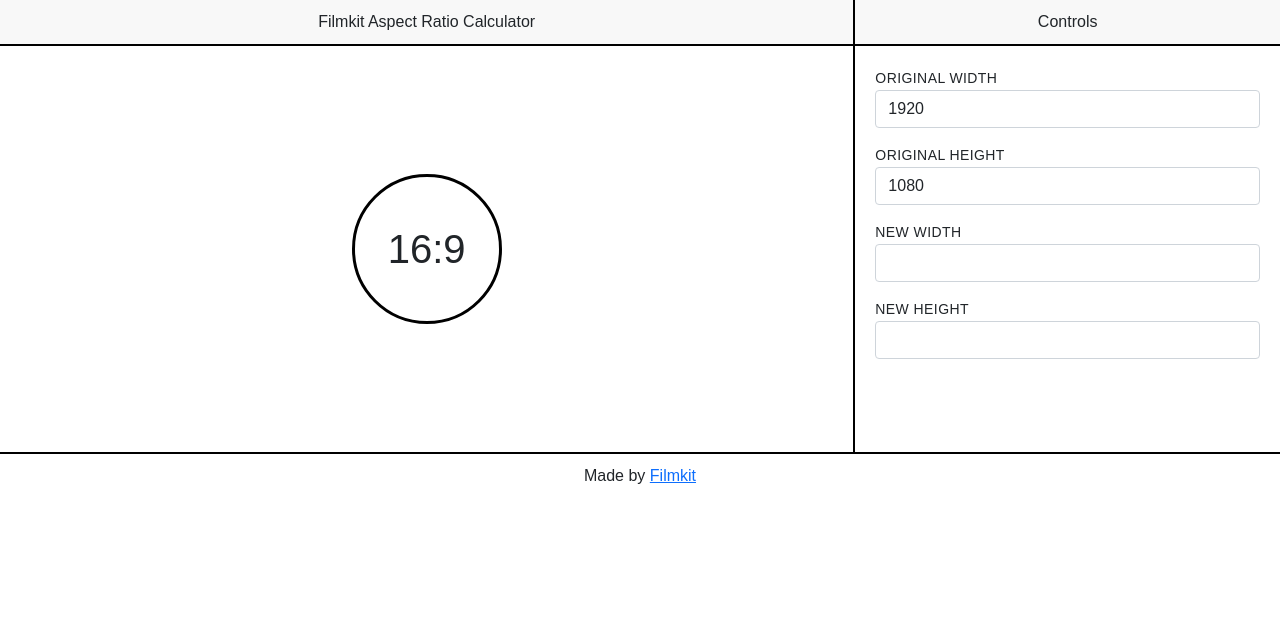
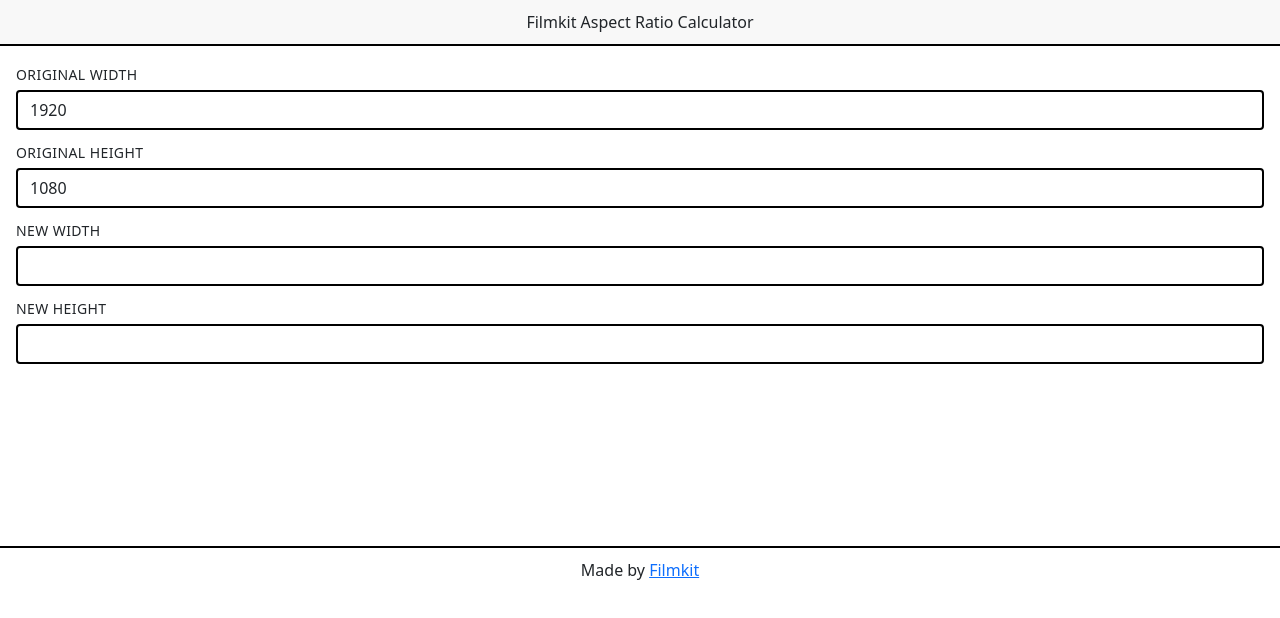
Before and after one commit to dashpilot/aspectratio.cinetools.net, a Vue app: page / in a window 1280 px wide. Shown: the top 618 px of the page. Built offline with nearby package versions, Linux system fonts and the light colour scheme.

Commit message:
Simplified the app

```diff
--- a/public/style.css
+++ b/public/style.css
@@ -1,148 +1,104 @@
-#main{
-	font-family: Montserrat,sans-serif;
-	overflow: hidden;
-	background-color: white;
+main {
+  overflow: hidden;
+}
+
+.wdgt-toolbar {
+  padding: 10px;
+  border-bottom: 2px solid black;
+  text-align: center;
+  background-color: #F8F8F8;
+}
+
+.wdgt-searchbar {
+  padding: 15px;
+  padding-bottom: 0;
+  border-bottom: 2px solid black;
+  height: 69px;
+}
+
+.wdgt-side {
+  border-left: 2px solid black;
+}
+
+a.list-group-item {
+  cursor: pointer;
+}
+
+a.list-group-item:hover {
+  background-color: #F8F8F8;
+  color: black;
+}
+
+.wdgt-content {
+  height: 500px;
+  overflow: hidden;
+  overflow-y: auto;
+}
+
+.wdgt-toolbar span {
+
+  text-align: center;
+}
+
+.wdgt-screen {
+  position: relative;
+}
+
+.detail {
+  background-color: white;
+  width: 100%;
+  height: 100%;
+  position: absolute;
+  top: 0;
+  right: -100%;
+}
+
+.show {
+  transition: .7s;
+  right: 0%;
+}
+
+.fa-chevron-left {
+  float: left;
+
+  margin-top: 4px;
+}
+
+.fa-chevron-left:hover {
+  color: blue;
+  cursor: pointer;
+}
+
+.img-wrap {
+  clear: both;
+  border-bottom: 2px solid black;
+  padding-top: 15px;
+}
+
+.img-wrap img {
+  display: block;
+  width: 300px;
+  margin: 0 auto;
+  margin-bottom: 20px;
+}
+
+.form-control {
+  border: 2px solid black;
+	margin-bottom: 10px;
+}
+
+.list-group-item {
+  border: 2px solid black;
+}
+
+.wdgt-footer {
+  padding: 10px;
+  border-top: 2px solid black;
 }
 
 label{
-  text-transform: uppercase;
-  letter-spacing: 0.03em;
-  font-size: 14px;
+	text-transform: uppercase;
+	font-size: 14px;
+	letter-spacing: 0.03em;
+	margin-bottom: 5px;
 }
-
-.form-control{
-  margin-bottom: 15px;
-}
-
-.wdgt{
-  margin-bottom: 15px;
-}
-
-.wdgt-main{
-	border-right: 0;
-	margin-bottom: 0;
-}
-
-.wdgt-side{
-	border-left: 0;
-
-}
-
-.col-md-4{
-	border-left: 2px solid black;
-
-}
-
-
-.wdgt-toolbar{
-  padding: 10px;
-  border-bottom: 2px solid black;
-  text-align: center;
-	background-color: #F8F8F8;
-	font-family: Montserrat,sans-serif;
-}
-
-
-.wdgt-body{
-  padding: 20px;
-}
-
-.wdgt-footer{
-	padding: 20px;
-	padding-top: 0;
-}
-
-.wdgt canvas {
-  width: 100%;
-  object-fit: contain;
-  margin-top: -1px;
-  margin-bottom: -7px;
-}
-
-.btn{
-  border: 2px solid black;
-	font-family: Montserrat,sans-serif;
-}
-
-.btn-group .btn:last-child{
-  border-left: 0;
-}
-
-#footer{
-	height: 50px;
-	border-top: 2px solid black;
-	padding-top: 10px;
-	background-color: white;
-}
-
-/* --- range sliders --- */
-
-input[type=range] {
-  -webkit-appearance: none; /* Hides the slider so that custom slider can be made */
-  width: 100%; /* Specific width is required for Firefox. */
-  background: transparent; /* Otherwise white in Chrome */
-margin-top:1px;
-}
-
-input[type=range]::-webkit-slider-thumb {
-  -webkit-appearance: none;
-}
-
-input[type=range]:focus {
-  outline: none; /* Removes the blue border. You should probably do some kind of focus styling for accessibility reasons though. */
-}
-
-/* thumb */
-input[type=range]::-moz-range-thumb {
-    -webkit-appearance: none;
-  border: 2px solid black;
-  height: 20px;
-  width: 20px;
-  border-radius: 50%;
-  background: white;
-  cursor: pointer;
-  display: block;
-
-}
-
-input[type=range]::-webkit-slider-thumb {
-  -webkit-appearance: none;
-border: 2px solid black;
-height: 20px;
-width: 20px;
-border-radius: 50%;
-background: white;
-cursor: pointer;
-display: block;
-
-}
-
-@media only screen and (max-width: 770px) {
-  header{
-    padding-top: 20px;
-		padding-bottom: 0px;
-  }
-	.bg{
-		height: 500px;
-	}
-	.label{
-		display: none;
-	}
-
-	.col-md-4 {
-		border-left: 0 !important;
-	}
-}
-
-
-@media only screen and (max-width: 750px) {
-	.label{
-		display: inline;
-	}
-
-	.wdgt-side{
-		border-top: 2px solid black;
-	}
-
-
-}
--- a/src/App.vue
+++ b/src/App.vue
@@ -2,10 +2,6 @@
 <template>
 <div class="wrap">
   <main id="main">
-
-    <div class="row g-0">
-      <div class="col-md-8">
-
 
 
     <div class="wdgt wdgt-main">
@@ -13,47 +9,35 @@
         Filmkit Aspect Ratio Calculator
       </div>
 
+      <div class="wdgt-content p-3">
 
+        <label>Original Width</label>
+        <input type="text" class="form-control" v-model="orig_w" @keyup="calculate($event, 'w')">
 
-          <div class="ratio">{{ratio}}</div>
+        <label>Original Height</label>
+        <input type="text" class="form-control" v-model="orig_h" @keyup="calculate($event, 'h')">
+
+        <label>New Width</label>
+        <input type="text" class="form-control" v-model="new_w" @keyup="calculate($event, 'w')">
+
+        <label>New Height</label>
+        <input type="text" class="form-control" v-model="new_h" @keyup="calculate($event, 'h')">
 
       </div>
 
-      </div>
-      <div class="col-md-4">
-
-        <div class="wdgt wdgt-side">
-          <div class="wdgt-toolbar">Controls</div>
-
-          <div class="wdgt-body">
-
-            <label>Original Width</label>
-            <input type="number" class="form-control" v-model="orig_w" @keyup="calculate($event, 'w')">
-
-            <label>Original Height</label>
-            <input type="number" class="form-control" v-model="orig_h" @keyup="calculate($event, 'h')">
-
-            <label>New Width</label>
-            <input type="number" class="form-control" v-model="new_w" @keyup="calculate($event, 'w')">
-
-            <label>New Height</label>
-            <input type="number" class="form-control" v-model="new_h" @keyup="calculate($event, 'h')">
-
-          </div>
-
-          <div class="wdgt-footer">
 
 
     </div>
 
-        </div>
 
 
-      </div>
 
-      <div class="text-center" id="footer">Made by <a href="https://www.filmkit.net">Filmkit</a></div>
 
-    </div>
+
+
+
+    <div class="text-center wdgt-footer">Made by <a href="https://www.filmkit.net">Filmkit</a></div>
+
 
 
 
@@ -70,8 +54,7 @@ export default {
       orig_w: 1920,
       orig_h: 1080,
       new_w: null,
-      new_h: null,
-      ratio: "16:9"
+      new_h: null
     }
   },
   methods: {
@@ -92,54 +75,8 @@ export default {
         this.new_w = Math.round(this.new_h * ratio);
       }
 
-      this.setRatio($event);
-
-    },
-    setRatio($event) {
-
-      let keyCode = ($event.keyCode ? $event.keyCode : $event.which);
-      if (keyCode < 48 || keyCode > 57) { // 46 is dot
-        $event.preventDefault();
-      }
-
-      let ratio = this.orig_h / this.orig_w;
-
-      if (ratio == 0.5625 || ratio == 1.7777777777777777) {
-        this.ratio = "16:9";
-      } else if (ratio == 1) {
-        this.ratio = "1:1";
-      } else if (ratio == 0.75 || ratio == 1.3333333333333333) {
-        this.ratio = "4:3";
-      } else if (ratio == 0.6666666666666666 || ratio == 1.5) {
-        this.ratio = "3:2";
-      } else if (ratio == 0.625 || ratio == 1.6) {
-        this.ratio = "16:10";
-      } else if (ratio == 0.5405405405405405 || ratio == 1.85) {
-        this.ratio = "1.85:1";
-      } else if (ratio == 0.41841004184100417 || ratio == 2.39) {
-        this.ratio = "2.39:1";
-      } else {
-        if (Math.round(ratio) == ratio) {
-          this.ratio = ratio + ":1";
-        } else {
-          this.ratio = ratio.toFixed(2) + ":1";
-        }
-      }
 
     }
   }
 }
 </script>
-
-<style>
-.ratio {
-  width: 150px;
-  height: 150px;
-  border: 3px solid black;
-  border-radius: 50%;
-  text-align: center;
-  font-size: 40px;
-  padding-top: 42px;
-  margin: 15% auto;
-}
-</style>
```
Lines whose indentation alone changed are shown as unchanged.
